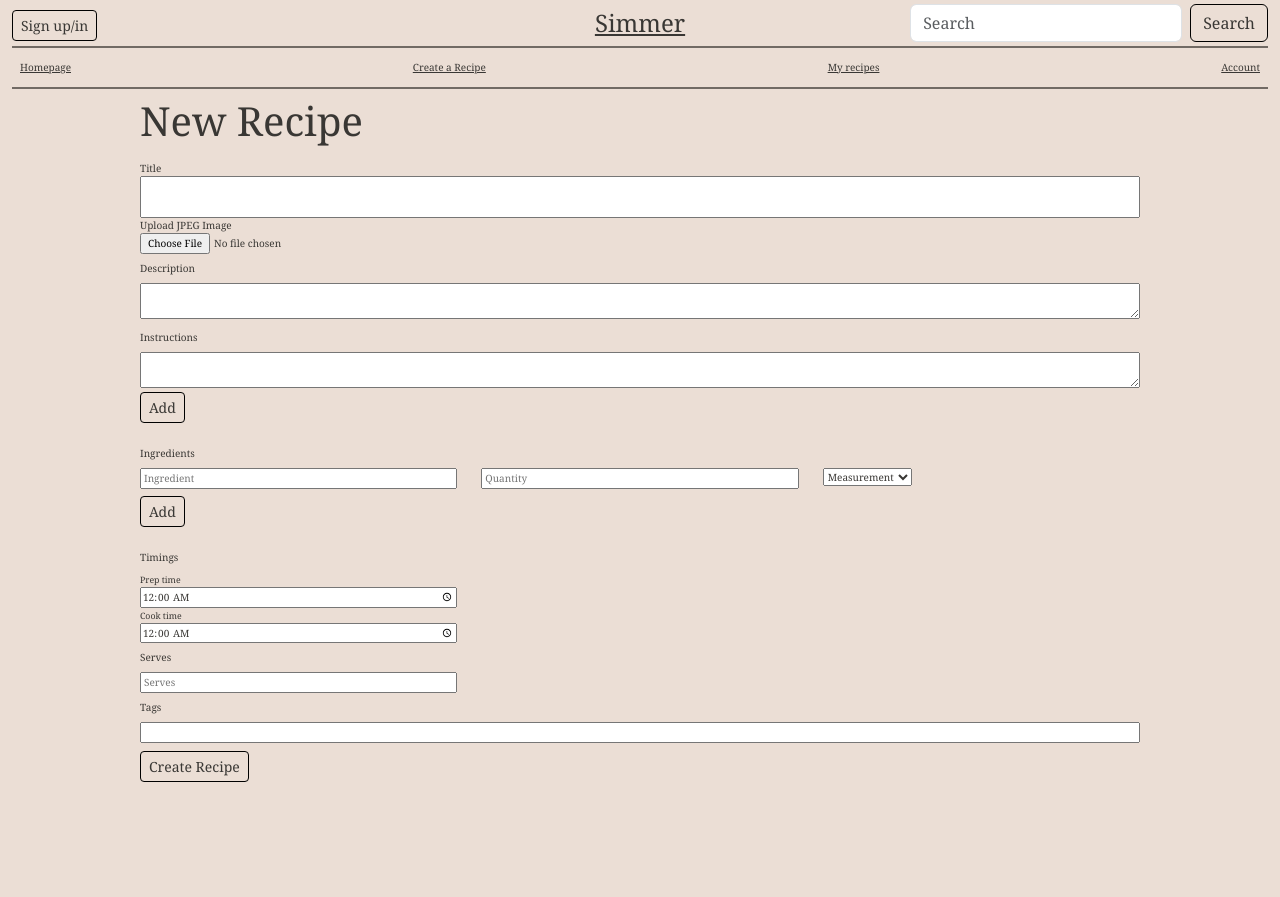
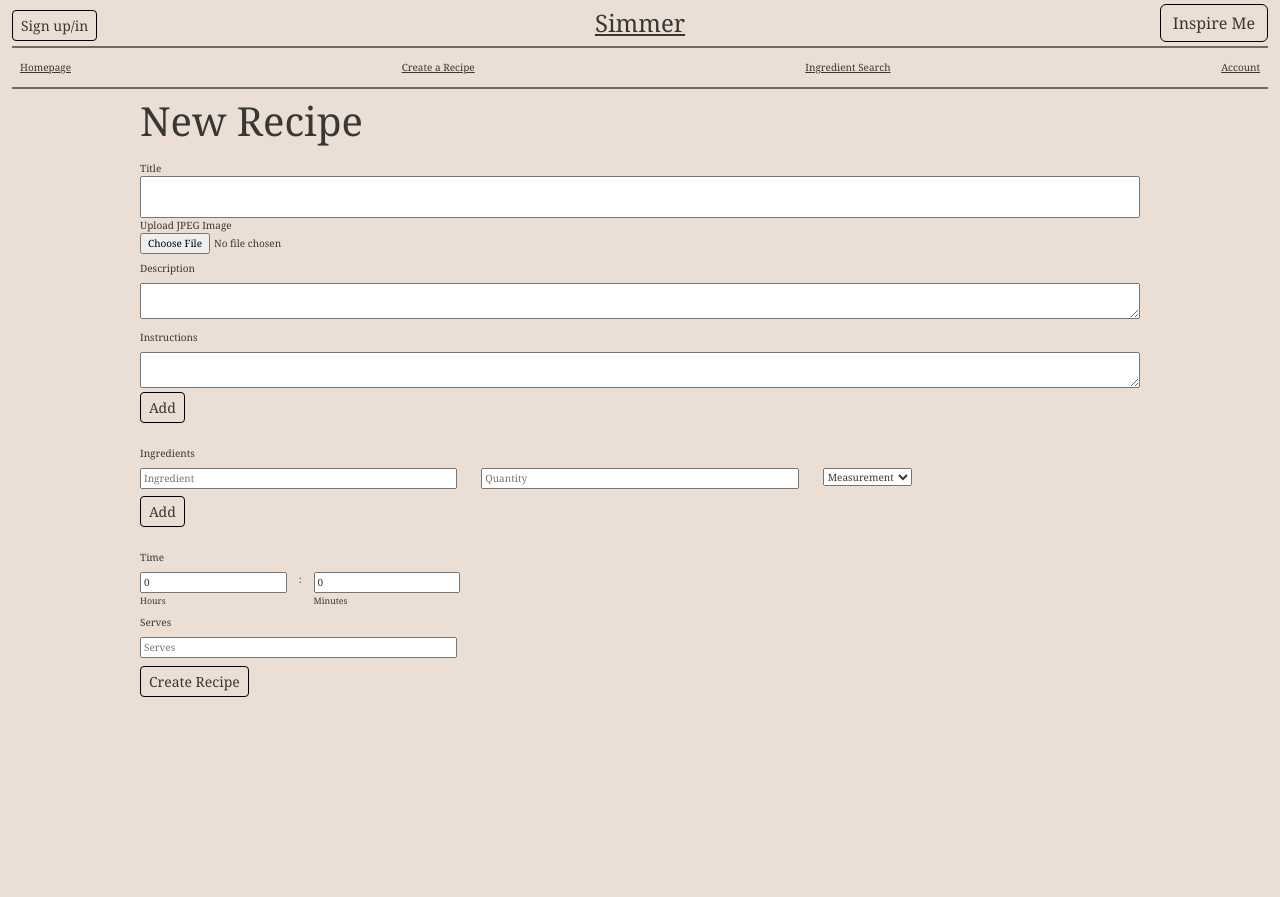
Before and after one commit to Bat-Jen-21/simmer-final-project, a Django app: page /create/ in a window 1280 px wide. Run offline with Django 5.2, Linux system fonts and the light colour scheme.

Commit message:
Added the timings to the form and database

```diff
--- a/recipes/models.py
+++ b/recipes/models.py
@@ -8,8 +8,8 @@ class Recipe(models.Model):
     title = models.CharField(max_length=200)
     description = models.TextField()
     instructions = models.TextField()
-    prep_time = models.CharField(max_length=10, default="00:00")
-    cook_time = models.CharField(max_length=10, default="00:00")
+    timeH = models.IntegerField(default=0)
+    timeM = models.IntegerField(default=0)
     creation_date = models.DateTimeField(auto_now_add=True)
     serves = models.IntegerField(default=1)
 
--- a/recipes/templates/recipes/create.html
+++ b/recipes/templates/recipes/create.html
@@ -12,6 +12,7 @@
     <fieldset>
         <script type="text/javascript"> var formDataJson = JSON.parse('{{ formDataJson|escapejs }}'); </script>
         <script type="text/javascript"> var blank = JSON.parse('{{ blank|escapejs }}') </script>
+        <script src="{% static 'recipes/js/time.js' %}" defer></script>
         <legend><h1>New Recipe</h1></legend>
         <div class="form-group">
             <label for="title">Title</label>
@@ -88,18 +89,17 @@
 
         <!-- Cook time additions -->
         <div class="form-group" name="cook time">
-            <label class="col col-form-label">Timings</label>
+            <label class="col col-form-label">Time</label>
             <div class="row">
-                <div class="col-4">
-                    <small>Prep time</small>
-                    <input type="time" placeholder="Prep time" name="prepTime" id="prepTime" value="{{ formData.prepTime|default:'00:00'}}">
-
-                    <small>Cook time</small>
-                    <input type="time" placeholder="Cook time" name="cookTime" id="cookTime" value="{{ formData.cookTime|default:'00:00'}}">
-
+                <div class="col-4 col-sm-3 col-md-2">
+                    <input type="number" name="timeH" id="timeH" min="0" max="100" value="{{ formData.prepTimeH|default:0}}"><small>Hours</small>
+                </div>:
+                <div class="col-4 col-sm-3 col-md-2">
+                    <input type="number" name="timeM" id="timeM" min="0" max="59" value="{{ formData.prepTimeM|default:0}}"><small>Minutes</small>
                 </div>
             </div>
-        </div>
+
+        <!-- Serves Amount -->
         <div class="form-group" name="Serves">
             <label class="col col-form-label col-form-label>">Serves</label>
             <div class="row">
@@ -109,20 +109,11 @@
             </div>
         </div>
 
-        <div class="form-group" name="tags">
-            <label class="col col-form-label" for="tags">Tags</label>
-            <div class="row">
-                <div class="col">
-                    <input>
-                </div>
-            </div>
-
-        </div>
-
+        <!-- Submit button -->
         <div class="form-group">
             <div class="row">
                 <div class="col-3">
-                    <button type="submit" value="Submit" class="btn btn-sm" style="margin-top: 8px" onkeydown="">Create Recipe</button>
+                    <button type="submit" value="Submit" class="btn btn-sm" style="margin-top: 8px">Create Recipe</button>
                 </div>
             </div>
         </div>
--- a/recipes/templates/recipes/index.html
+++ b/recipes/templates/recipes/index.html
@@ -6,7 +6,7 @@
 {% endblock %}
 
 {% block content %}
-    <h1>Recipes</h1>
+    <h1>My Recipes</h1>
         <div class="row row-cols-1 row-cols-md-4 g-4">
         {% for recipe in recipes %}
         <div class="col-sm-6 col-md-4 col-lg-3 mb-3">
--- a/recipes/templates/recipes/view.html
+++ b/recipes/templates/recipes/view.html
@@ -4,6 +4,7 @@
     <title> {{ recipe.title }} </title>
     {% load static %}
     <script type="text/javascript" src="{% static 'recipes/js/view.js' %}" defer></script>
+    <script type="text/javascript">var totalTime = recipe.prep_time +  </script>
 {% endblock %}
 
 {% block content %}
@@ -20,9 +21,7 @@
                                 <h3 class="card-title">{{ recipe.title }}</h2>
                                 <p class="card-text">{{ recipe.description }}</p>
                                 <dd>Author Placeholder</dd>
-                                <dd>Prep time: <time>{{ recipe.prep_time }}</time></dd>
-                                <dd>Cook time: <time>{{ recipe.cook_time }}</time></dd>
-                                <dd>Total time: <time></time></dd>
+                                <dd>Time: <time>{{ recipe.timeH }} Hours {{recipe.timeM }} Minutes</time></dd>
                                 <dd>Serves: <input id="serveDisplay" class="col-3" type="number" value="{{ recipe.serves }}" initialValue="{{ recipe.serves }}" onchange="updateValues()" min="1" max="100"></dd>
                             </div>
 
--- a/recipes/views.py
+++ b/recipes/views.py
@@ -66,6 +66,7 @@ def create_submit(request):
     errors = []
     blank = "0"
     jpeg = "0"
+
     #Getting post form Data
     # print(request.POST)
     title = request.POST.get("title")
@@ -73,8 +74,8 @@ def create_submit(request):
     instructions = request.POST.getlist("list-element:instructions")
     ingredients = request.POST.getlist("list-element:ingredients", default=[])
     image = request.FILES.get("upload", None)
-    cookTime = request.POST.get("cookTime")
-    prepTime = request.POST.get("prepTime")
+    timeH = int(request.POST.get("timeH"))
+    timeM = int(request.POST.get("timeM"))
 
     for i in range(len(ingredients)):
         ingredients[i] = json.loads(ingredients[i])
@@ -85,18 +86,22 @@ def create_submit(request):
     #Input validation
     if image:
         if imghdr.what(image, h=None) != "jpeg":
-            print("NOT A JPEG")
             jpeg = "1"
+
+    if timeH > 100 or timeM > 59:
+        errors.append("x")
 
     for key in request.POST:
         if request.POST[key].strip() == "" and key != "upload":
             print("error ==" + key)
             errors.append(key)
             blank = "1"
+
+
     if len(errors) > 0 or jpeg == "1" or blank == "1":
         print("REDIRECTING")
         # request.session["errors"] = errors
-        request.session["form_data"] = {"title": title, "description": description, "instructions": instructions, "ingredients": ingredients, "serves": serves, "prepTime": prepTime, "cookTime": cookTime}
+        request.session["form_data"] = {"title": title, "description": description, "instructions": instructions, "ingredients": ingredients, "serves": serves, "prepTimeH": prepTimeH, "prepTimeM": prepTimeM, "cookTimeH": cookTimeH, "cookTimeM": cookTimeM}
         request.session["blank"] = blank
         request.session["jpeg"] = jpeg
         return redirect(reverse("create_display"))
@@ -105,7 +110,7 @@ def create_submit(request):
     # Now we have access to the data do something with it
     else:
         #Creating a recipe in the database
-        newRecipe = Recipe(title=title, description=description, instructions=instructions, creation_date=timezone.now(), serves=serves)
+        newRecipe = Recipe(title=title, description=description, instructions=instructions, creation_date=timezone.now(), serves=serves, timeH=timeH, timeM=timeM)
         if image:
             newRecipe.image = image
         newRecipe.save()
--- a/templates/base.html
+++ b/templates/base.html
@@ -23,8 +23,7 @@
                   </div>
                   <div class="col-4 d-flex justify-content-end align-items-center">
                     <form class="d-flex" method="get">
-                        <input class="form-control me-2" type="search" placeholder="Search" aria-label="Search">
-                        <button class="btn btn-outline-secondary top-button" type="submit">Search</button>
+                        <button class="btn btn-outline-secondary top-button" type="submit">Inspire Me</button>
                     </form>
                   </div>
                 </div>
@@ -33,7 +32,7 @@
               <nav class="nav d-flex justify-content-between">
                 <a class="p-2" href="/">Homepage</a>
                 <a class="p-2" href="/create">Create a Recipe</a>
-                <a class="p-2" href="#">My recipes</a>
+                <a class="p-2" href="#">Ingredient Search</a>
                 <a class="p-2" href="#">Account</a>
               </nav>
             </div>
```
